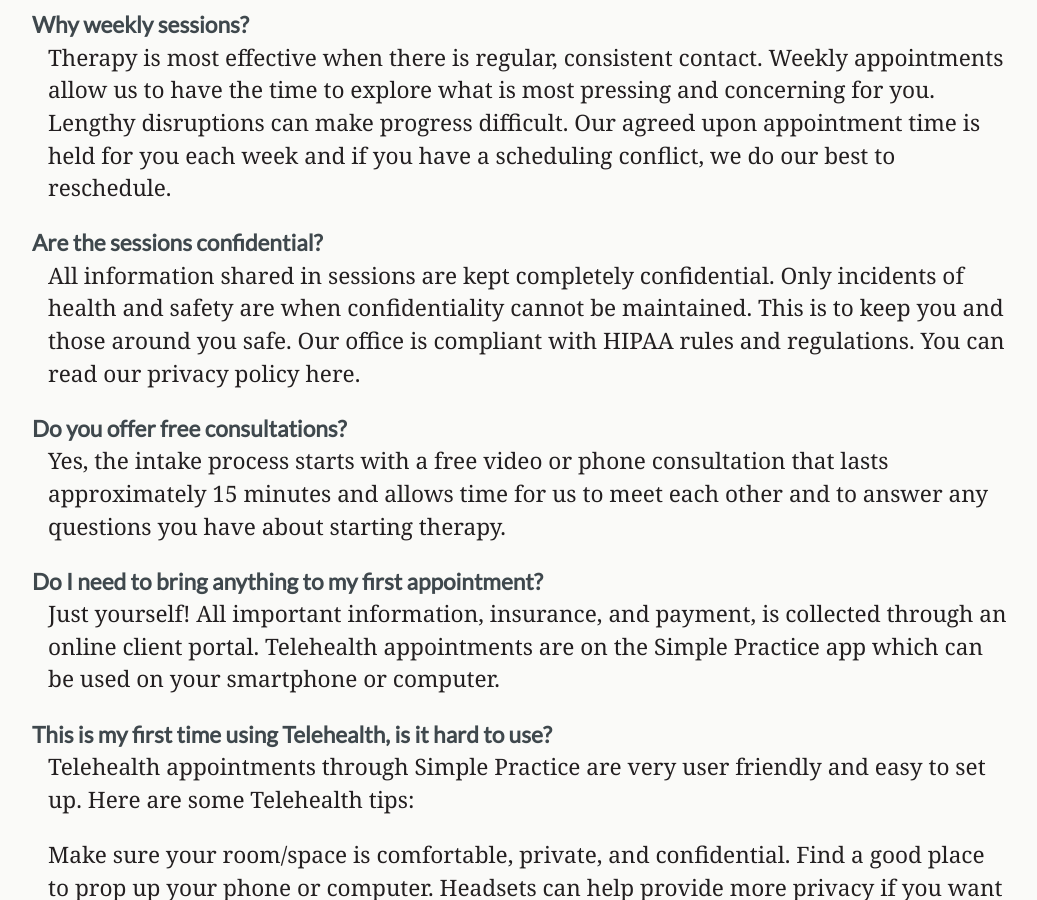
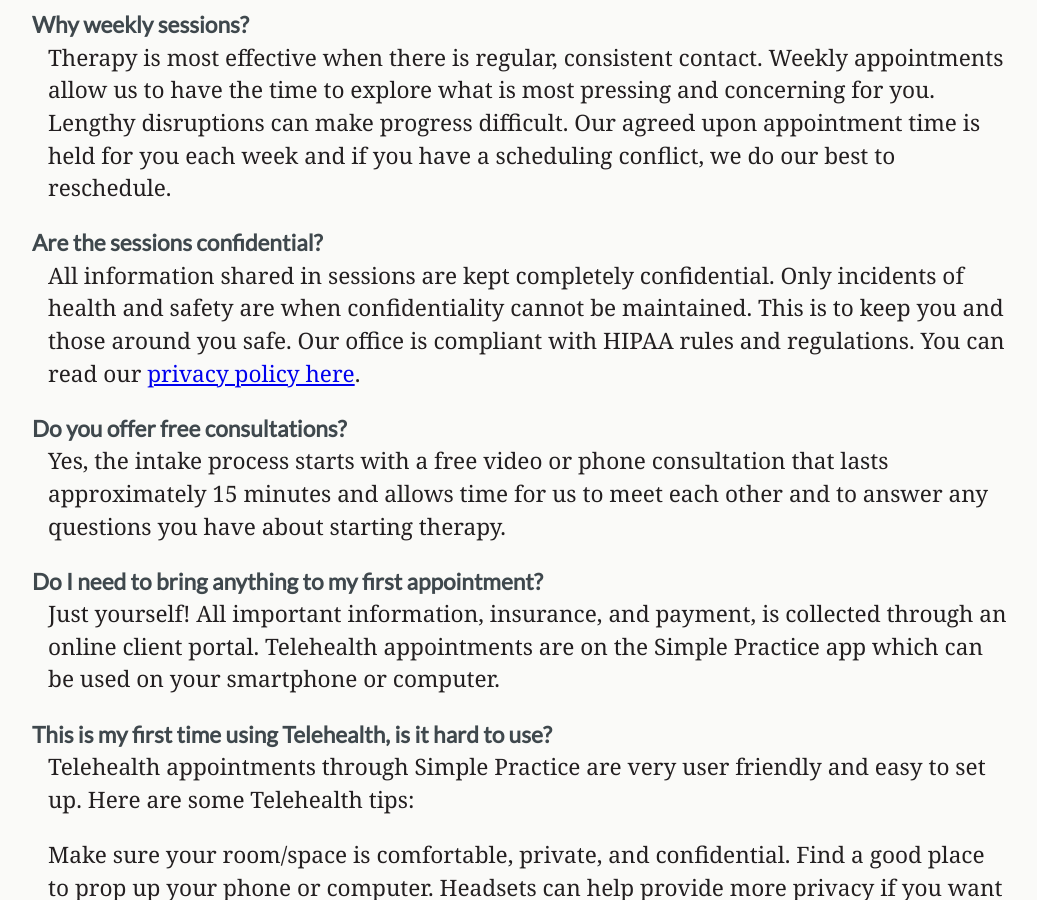
Before and after one commit to billHinderman/steph-jekyll, a Jekyll site: the page built from faq.md, in a window 1280 px wide and 900 px high, scrolled down 1083 px. Shown: the whole window, without its empty margins (112-1149 px from the left). Built offline with Jekyll 4.4.1, drawn with Linux system fonts in a browser that asks for light colours; some web fonts are replaced; part of the change alters nothing that is shown.

```diff
--- a/faq.md
+++ b/faq.md
@@ -33,7 +33,7 @@ Therapy is most effective when there is regular, consistent contact. Weekly appo
 
 ### Are the sessions confidential?
 
-All information shared in sessions are kept completely confidential. Only incidents of health and safety are when confidentiality cannot be maintained. This is to keep you and those around you safe. Our office is compliant with HIPAA rules and regulations. You can read our privacy policy here.
+All information shared in sessions are kept completely confidential. Only incidents of health and safety are when confidentiality cannot be maintained. This is to keep you and those around you safe. Our office is compliant with HIPAA rules and regulations. You can read our [privacy policy here](/static/HIPAA Privacy Practices.pdf).
 
 ### Do you offer free consultations?
 
```
